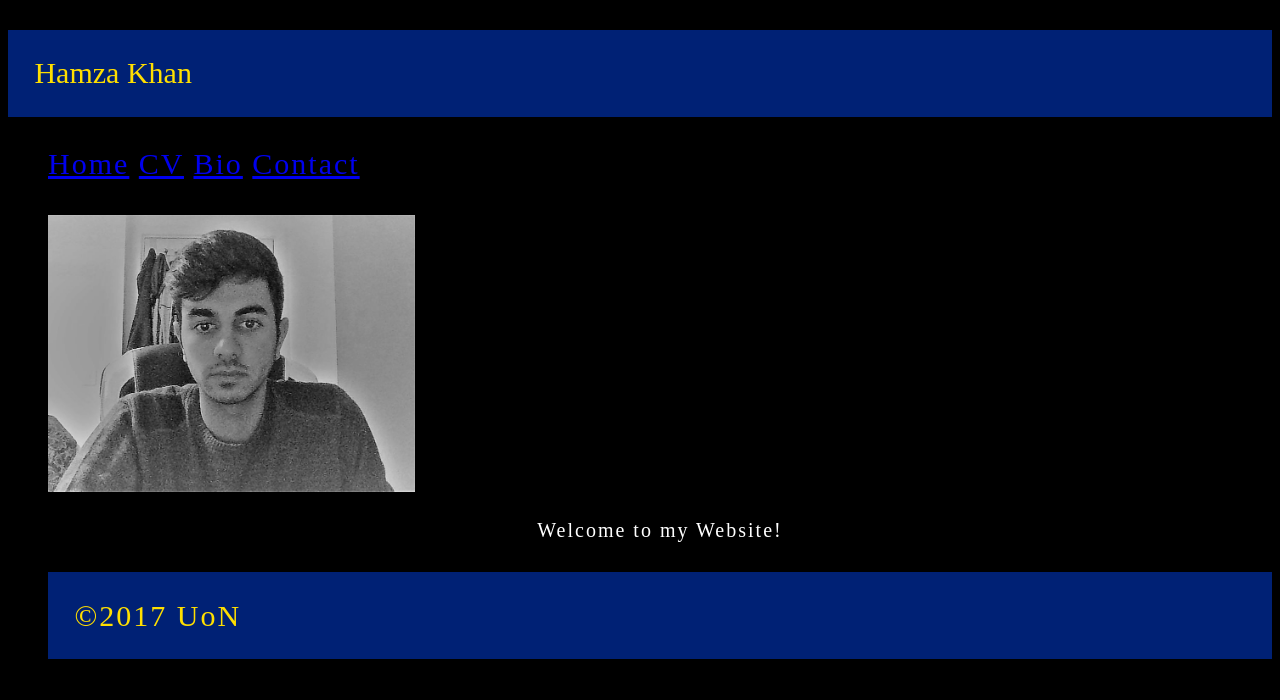
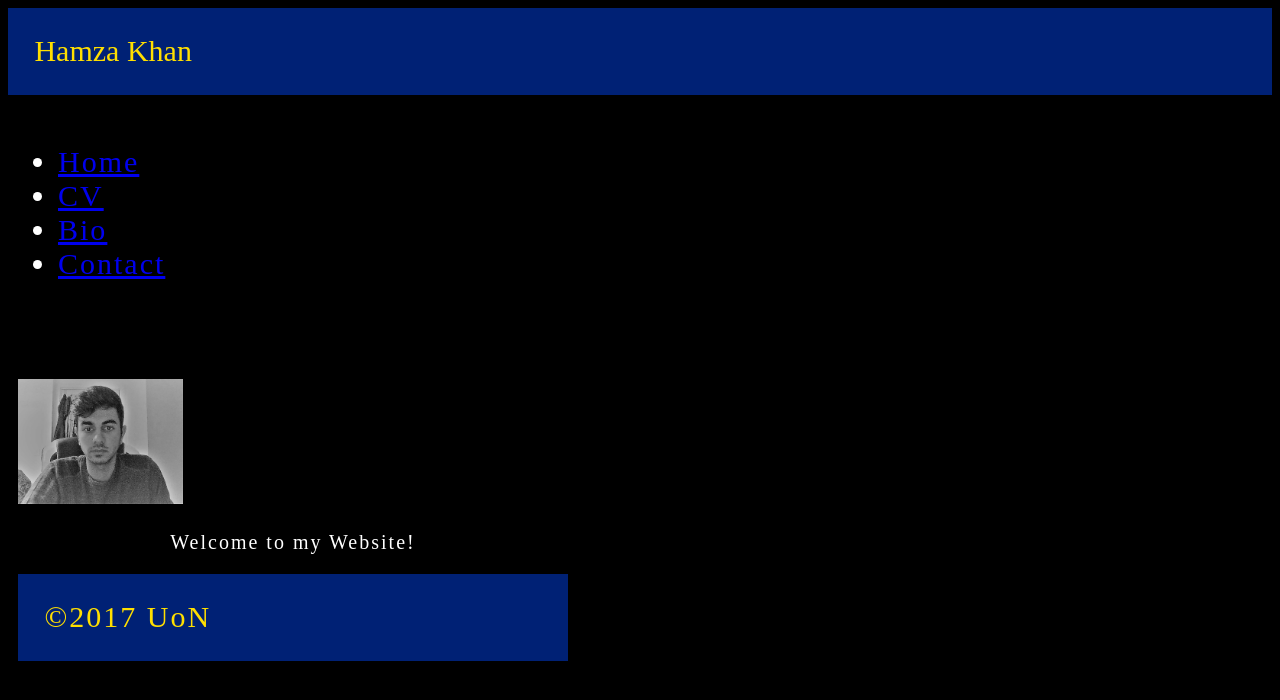
Before and after one commit to hamzak7860/csy1018-assign1, a plain HTML site: page index.html.html in a window 1280 px wide. Drawn offline with Linux system fonts and the light colour scheme.

Commit message:
seventh update

```diff
--- a/css/style.css
+++ b/css/style.css
@@ -1,4 +1,7 @@
 body {
+  display: flex;
+  flex-direction: column;
+  font-family:;
   background: rgb(0, 0, 0);
 }
 
@@ -7,12 +10,15 @@ body {
   font-size: 30px;
   background: rgb(0, 33, 117);
   color: rgb(255,223,0);
-  keyframe
 }
 
 .navbar {
+  height: 100px;
+  width: 550px;
+  list-style: none;
+  padding: 10px;
+  margin-top: 10px;
   letter-spacing: 2px;
-  position: center;
   font-size: 30px;
   color: rgb(255, 255, 255);
 }
--- a/index.html.html
+++ b/index.html.html
@@ -6,16 +6,18 @@
      <link href="css/style.css" rel="stylesheet" type="text/css">
   </head>
   <body>
-  <p class="header" <header>Hamza Khan</header>
-<ul class="navbar">
-<a href="index.html.html">Home</a>
-<a href="cv.html.html">CV</a>
-<a href="bio.html.html">Bio</a>
-<a href="contact.html.html">Contact</a>
+  <header class="header" <header>Hamza Khan</header>
+<nav class="navbar">
+<ul>
+<li><a href="index.html.html">Home</a></li>
+<li><a href="cv.html.html">CV</a></li>
+<li><a href="bio.html.html">Bio</a></li>
+<li><a href="contact.html.html">Contact</a></li>
+</ul>
 <br>
 <br>
   <img class="thumbnail-image" src="images/me.jpg" alt="Me">
-    <p class="text "> Welcome to my Website!
-    <p class="footer" <footer>&copy;2017 UoN</footer>
+    <p class="text "> Welcome to my Website!</p>
+    <footer class="footer"<footer>&copy;2017 UoN</footer>
     </body>
 </html>
```
Also changed, not shown: bio.html.html (+4 -4 lines), contact.html.html (+4 -4 lines), cv.html.html (+8 -8 lines).
